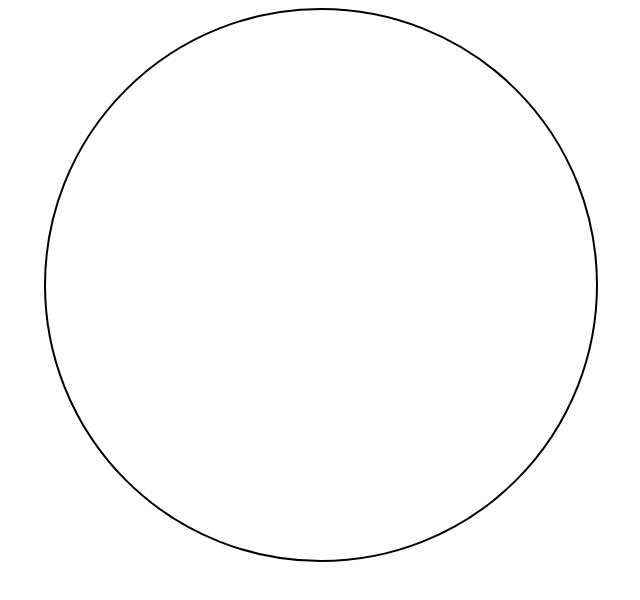
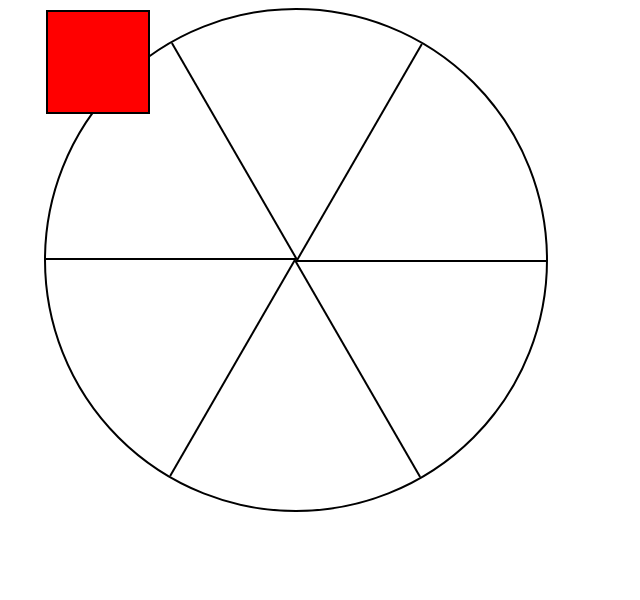
Before and after one commit to ihlasMert/Ferrri-wheel-css-animation, a plain HTML site: page index.html in a window 1280 px wide. Shown: the whole page, without its empty margins (14-654 px from the left). Drawn offline with Linux system fonts and the light colour scheme.

Commit message:
added transform origin css

```diff
--- a/styles.css
+++ b/styles.css
@@ -1,10 +1,45 @@
-.wheel{
-    border:2px solid black;
-    border-radius:50%;
-    margin-left:50px;
+.wheel {
+    border: 2px solid black;
+    border-radius: 50%;
+    margin-left: 50px;
     position: absolute;
     height: 55vw;
     width: 55vw;
-    max-width: 550px;
-    max-height: 550px;
+    max-width: 500px;
+    max-height: 500px;
   }
+
+  .line {
+    background-color: black;
+    width: 50%;
+    height: 2px;
+    position: absolute;
+    top: 50%;
+    left: 50%;
+    transform-origin: 0% 0%;
+  }
+
+  .line:nth-of-type(2) {
+    transform: rotate(60deg);
+  }
+  .line:nth-of-type(3) {
+    transform: rotate(120deg);
+  }
+  .line:nth-of-type(4) {
+    transform: rotate(180deg);
+  }
+  .line:nth-of-type(5) {
+    transform: rotate(240deg);
+  }
+  .line:nth-of-type(6) {
+    transform: rotate(300deg);
+  }
+
+  .cabin {
+    background-color: red;
+    width: 20%;
+    height: 20%;
+    position: absolute;
+    border: 2px solid;
+    transform-origin: 50% 0%;
+  }
```
